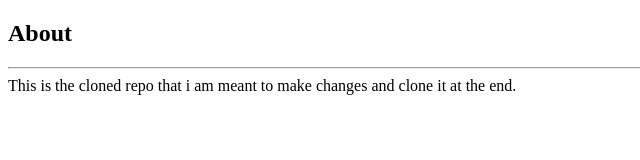
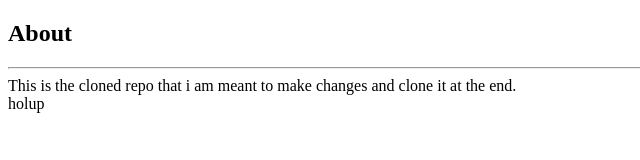
Before and after one commit to moringaschool/hello-world, a plain HTML site: page index.html in a window 1280 px wide. Shown: the full height of the page, 0-640 px from the left. Drawn offline with Linux system fonts and the light colour scheme.

Commit message:
Added content t html

```diff
--- a/index.html
+++ b/index.html
@@ -8,6 +8,6 @@
     <h2>About</h2>
     <hr>
     <div>This is the cloned repo that i am meant to make changes and clone it at the end.</div>
-
+    holup
   </body>
 </html>
```
